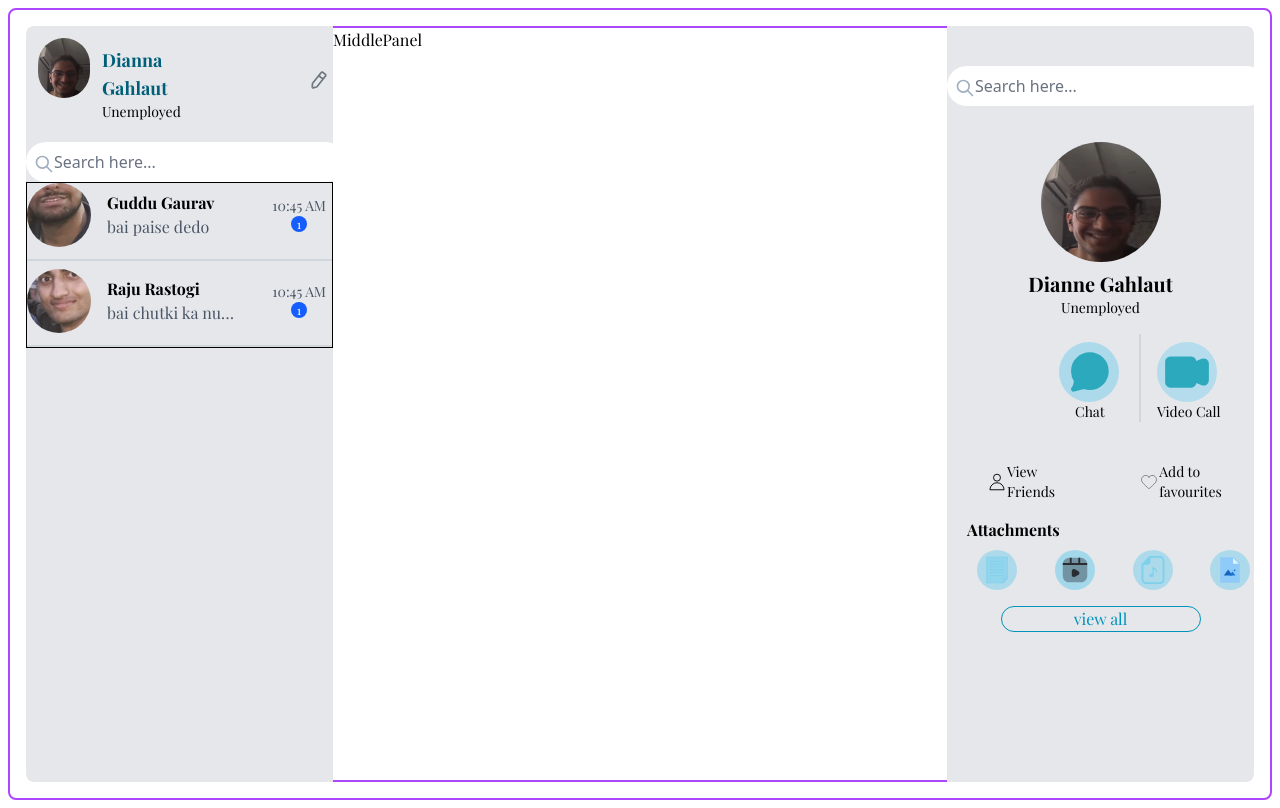
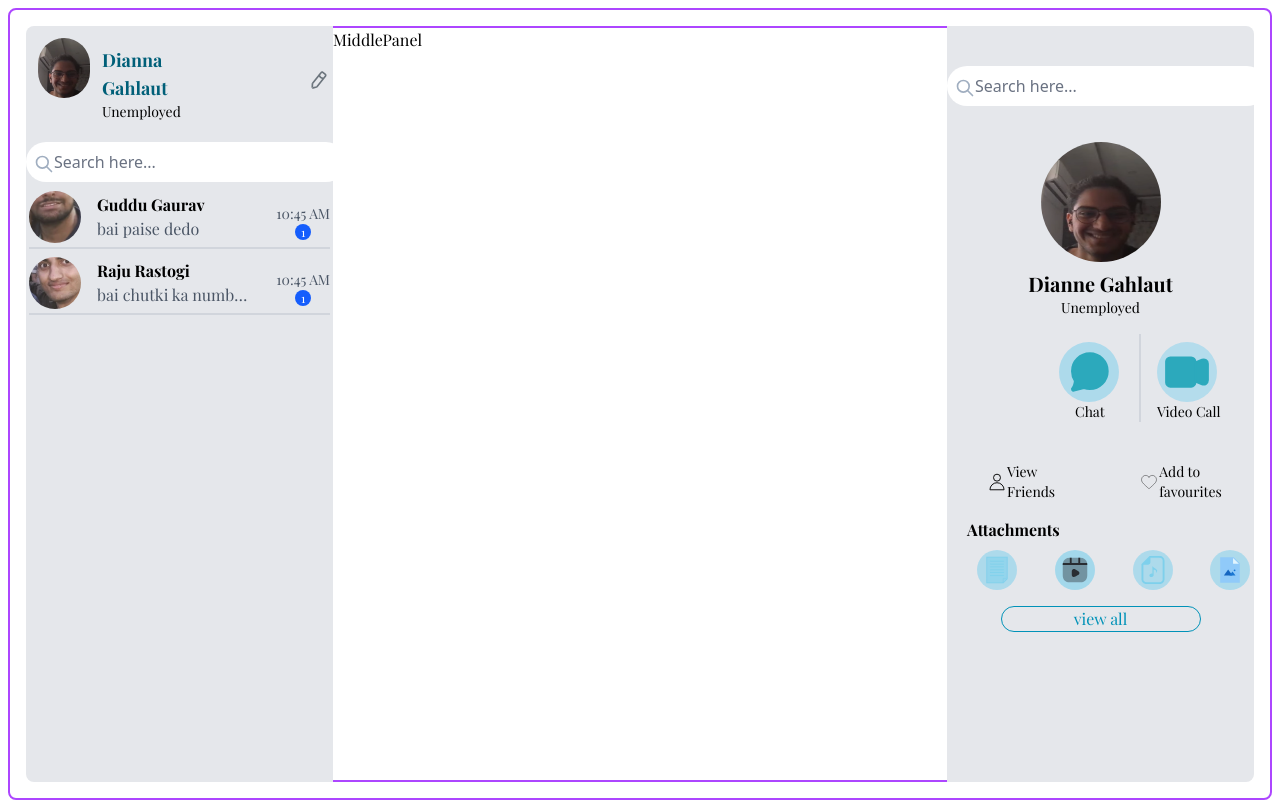
Before and after one commit to SimarSingh1910/chat-app, a React (Vite) app: page / in a window 1280 px wide. Built offline with nearby package versions, Linux system fonts and the light colour scheme; a web font is replaced by a local one.

Commit message:
left panel completed

```diff
--- a/src/Components/Home/left/ContactCards.jsx
+++ b/src/Components/Home/left/ContactCards.jsx
@@ -6,7 +6,7 @@ import demoDP1 from '../../../assets/demo-DP-Raju-rastogi.jpg'
 
 const ContactCards = () => {
     return (
-        <div className='w-[100%] h-[15%] border-1 flex flex-col gap-2'>
+        <div className='w-[100%] h-[15%] mt-[3%] flex flex-col gap-2'>
             <ContactCardsInfo img={ demoDP } name={ "Guddu Gaurav" } text={ "bai paise dedo" } unreads={ 1 } time={"10:45 AM"}/>
             <ContactCardsInfo img={ demoDP1 } name={ "Raju Rastogi" } text={ "bai chutki ka number mile to dena plzzz" } unreads={ 1 } time={"10:45 AM"}/>
         </div>
--- a/src/Components/Home/left/ContactCardsInfo.jsx
+++ b/src/Components/Home/left/ContactCardsInfo.jsx
@@ -3,9 +3,8 @@ import React from 'react'
 const ContactCardsInfo = ({ img, name, text, unreads, time }) => {
 
     return (
-        <>
-            <div className="w-[98%] h-[13%] flex relative items-center" >
-                <img src={img} alt="Display Pic" className='w-16 h-16 rounded-full mr-4 object-cover' />
+        <div className="w-[98%] h-[13%] flex relative items-center ml-[1%] pb-[2%]" >
+            <img src={img} alt="Display Pic" className='w-13 h-13 rounded-full mr-4 object-cover' />
             <div className='pr-20 flex-1 min-w-0'>
                 <div className="font-bold truncate">{name}</div>
                 <div className='text-gray-600 truncate'>{text}</div>
@@ -14,9 +13,8 @@ const ContactCardsInfo = ({ img, name, text, unreads, time }) => {
                 <div className='text-gray-600 text-sm'>{time}</div>
                 <div className='bg-blue-600 w-4 h-4 m-auto rounded-full flex justify-center items-center text-white text-xs'>{unreads}</div>
             </div>
+            <div className='absolute left-0 right-0 bottom-0 h-0.5 bg-gray-300 w-full'></div>
         </div>
-            <div className='w-full h-0.5 bg-gray-300 mt-1'></div>
-        </>
     )
 
 }
```
Lines whose indentation alone changed are shown as unchanged.
